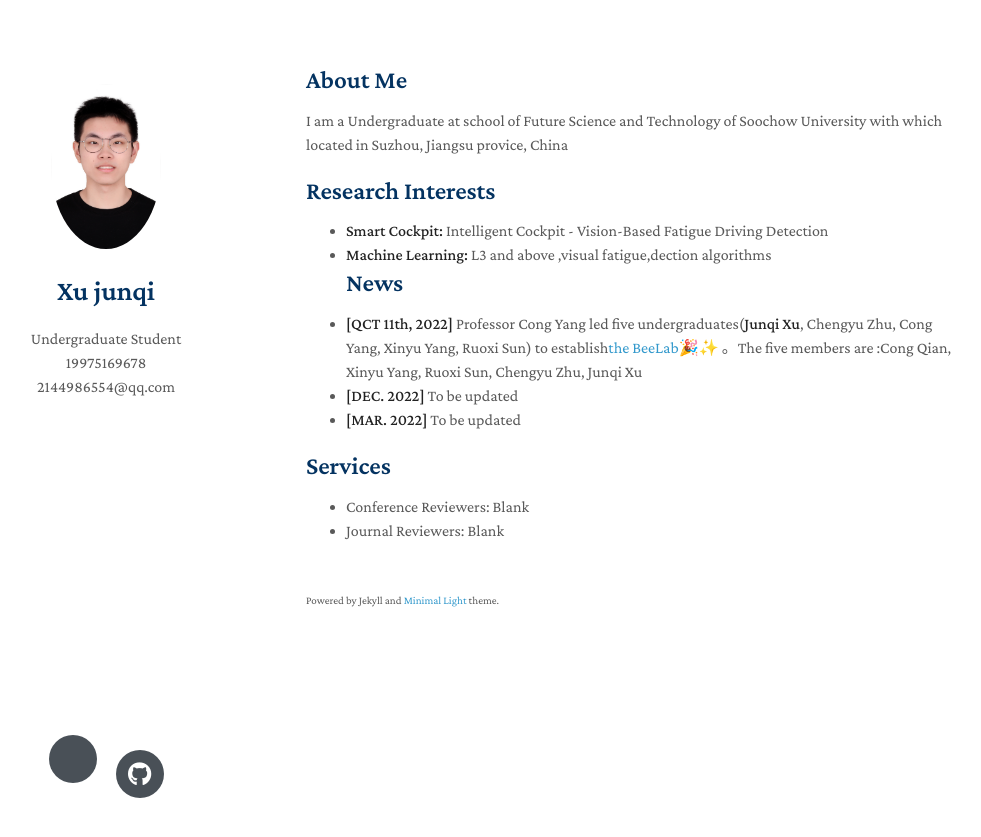
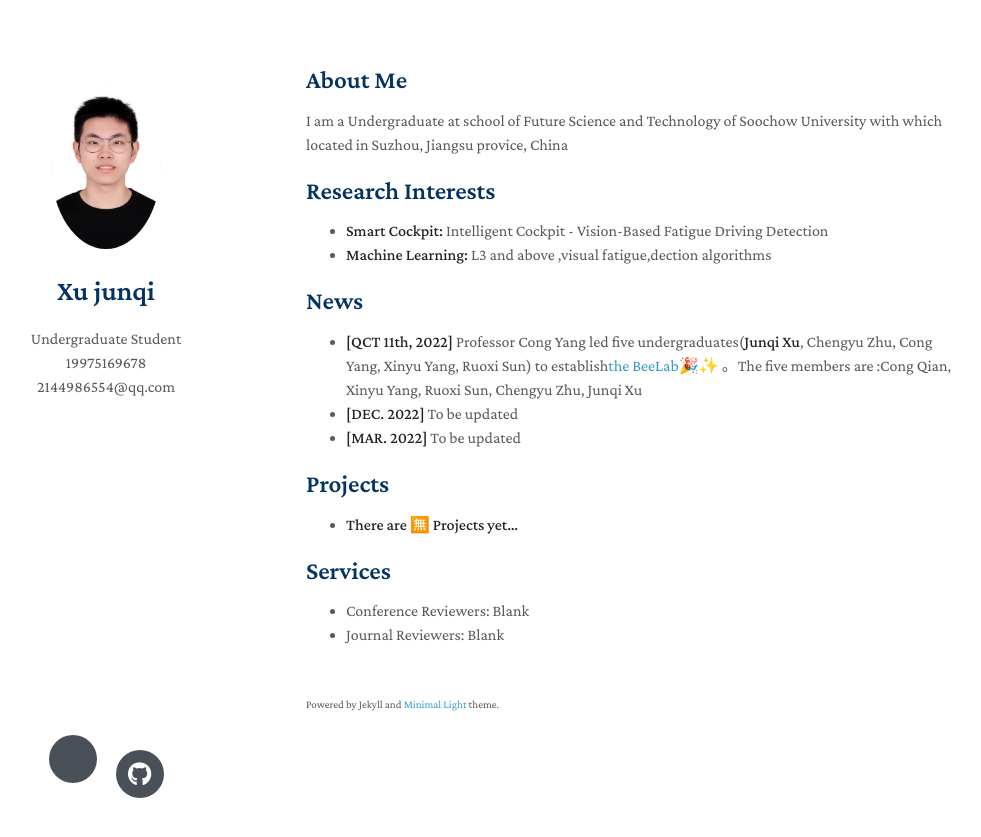
Before and after one commit to junqixu/junqixu.github.io, a Jekyll site: the page built from index.md, in a window 1280 px wide. Shown: the top 837 px of the page, without its empty margins (164-1145 px from the left). Built offline with Jekyll 4.4.1, drawn with Linux system fonts in a browser that asks for light colours; nearby versions of some CDN libraries; a style sheet for code colours, icons or effects is not loaded; our own code applies the rules of GitHub Pages for plain Markdown files.

Commit message:
Update index.md

```diff
--- a/index.md
+++ b/index.md
@@ -10,6 +10,7 @@ I am a Undergraduate at school of Future Science and Technology of Soochow Unive
 
 - **Smart Cockpit:**  Intelligent Cockpit - Vision-Based Fatigue Driving Detection
 - **Machine Learning:** L3 and above ,visual fatigue,dection algorithms
+
 ## News
 
 - **[QCT 11th, 2022]** Professor Cong Yang led five undergraduates(**Junqi Xu**, Chengyu Zhu, Cong Yang, Xinyu Yang, Ruoxi Sun) to establish[the BeeLab](https://xinyu1213.github.io/)🎉✨ 。The five members are :Cong Qian, Xinyu Yang, Ruoxi Sun, Chengyu Zhu, Junqi Xu
@@ -17,6 +18,33 @@ I am a Undergraduate at school of Future Science and Technology of Soochow Unive
 - **[MAR. 2022]** To be updated
 
 
+## Projects
+
+- **There are 🈚️ Projects yet...**
+
+
+<!-- - **Mnemonics Training: Multi-Class Incremental Learning without Forgetting**   我把它注释掉了，等有项目了再加，保留了源代码
+  <br>
+  **Yaoyao Liu**, Yuting Su, An-An Liu, Bernt Schiele, Qianru Sun
+  <br>
+  IEEE Conference on Computer Vision and Pattern Recognition. **CVPR 2020**.
+  <br>
+  [[PDF](https://arxiv.org/pdf/2002.10211.pdf)] [[Code](https://github.com/yaoyao-liu/mnemonics)] <strong><i style="color:#e74d3c">Oral Presentation</i></strong>
+- **Learning to Self-Train for Semi-Supervised Few-Shot Classification**
+  <br>
+  Xinzhe Li, Qianru Sun, **Yaoyao Liu**, Shibao Zheng, Qin Zhou, Tat-Seng Chua, Bernt Schiele
+  <br>
+  33rd Conference on Neural Information Processing Systems. **NeurIPS 2019**.
+  <br>
+  [[PDF](http://papers.nips.cc/paper/9216-learning-to-self-train-for-semi-supervised-few-shot-classification.pdf)] [[Code](https://github.com/xinzheli1217/learning-to-self-train)]
+- **Meta-Transfer Learning for Few-Shot Learning**
+  <br>
+  Qianru Sun\*, **Yaoyao Liu\***, Tat-Seng Chua, Bernt Schiele
+  <br>
+  IEEE Conference on Computer Vision and Pattern Recognition. **CVPR 2019**.
+  <br>
+  [[PDF](http://openaccess.thecvf.com/content_CVPR_2019/papers/Sun_Meta-Transfer_Learning_for_Few-Shot_Learning_CVPR_2019_paper.pdf)] [[Code](https://github.com/yaoyao-liu/meta-transfer-learning)] [[Project](https://mtl.yyliu.net/)]
+ -->
 ## Services
 
 - Conference Reviewers: Blank
```
